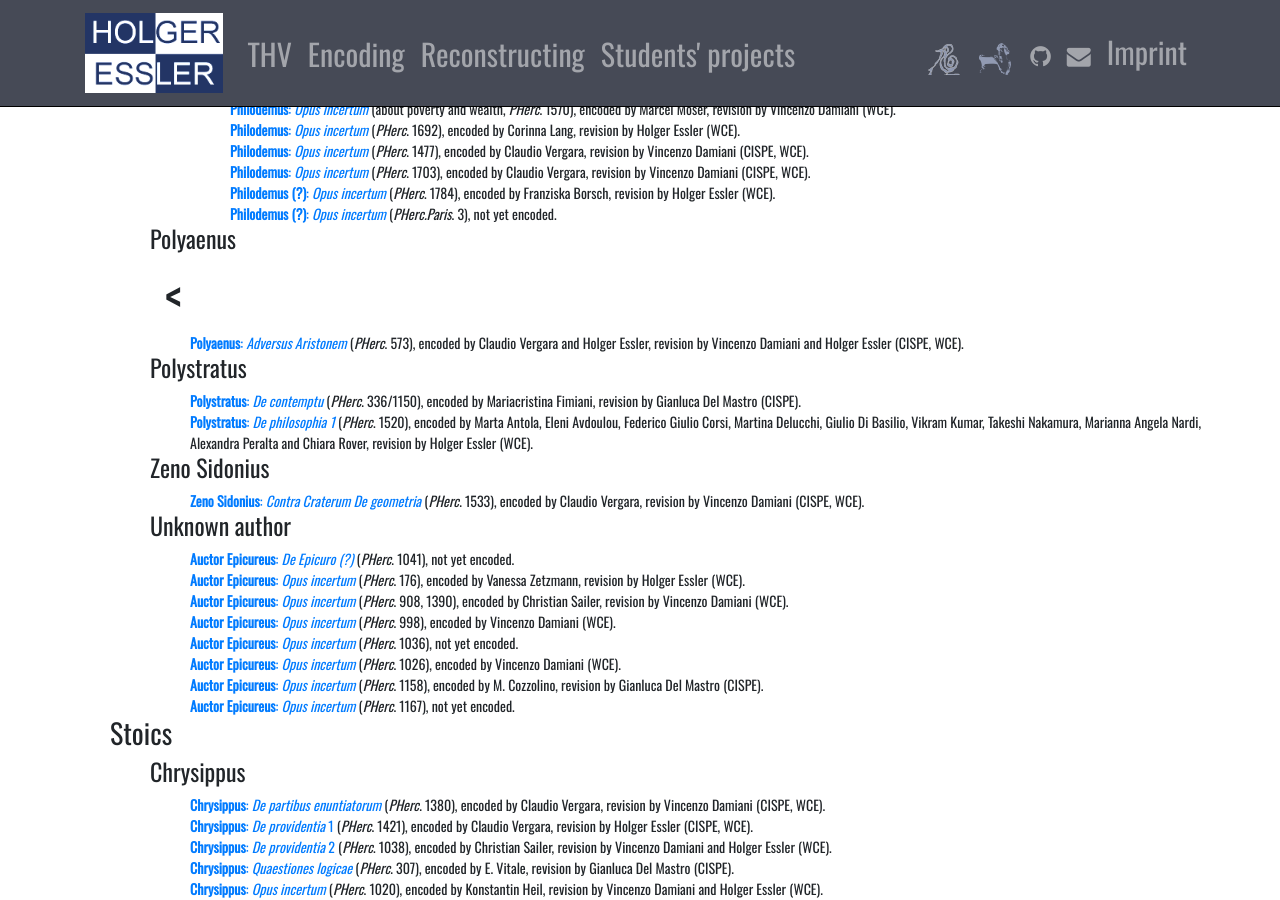
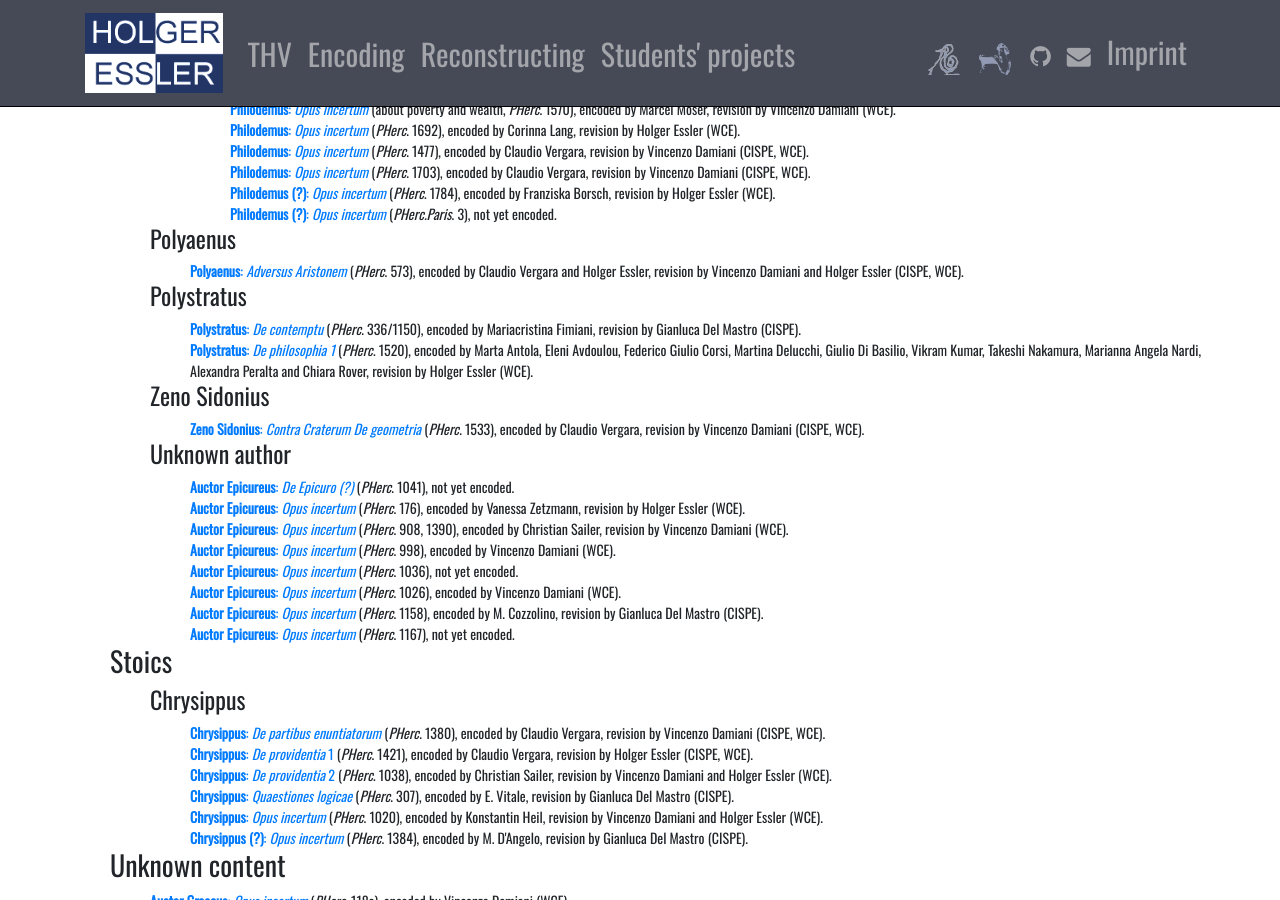
Before and after one commit to HolgerEssler/HolgerEssler.github.io, a Jekyll site: the page built from thv.html, in a window 1280 px wide and 900 px high, scrolled down 4178 px. Built offline with Jekyll 4.4.1, drawn with Linux system fonts in a browser that asks for light colours; nearby versions of some CDN libraries.

Commit message:
Update thv.html

```diff
--- a/thv.html
+++ b/thv.html
@@ -304,7 +304,7 @@ permalink: /thv
                   <li>
                     <div class="row">
                       <h4>Polyaenus</h4>
-                    </div><
+                    </div>
                     <div class="row">
                       <ol class="thv">
                         <li><a href="https://papyri.info/dclp/130194"><b>Polyaenus</b>: <i>Adversus Aristonem</i></a> (<i>PHerc</i>. 573), encoded by Claudio Vergara and Holger Essler, revision by Vincenzo Damiani and Holger Essler (CISPE, WCE).</li>
```
